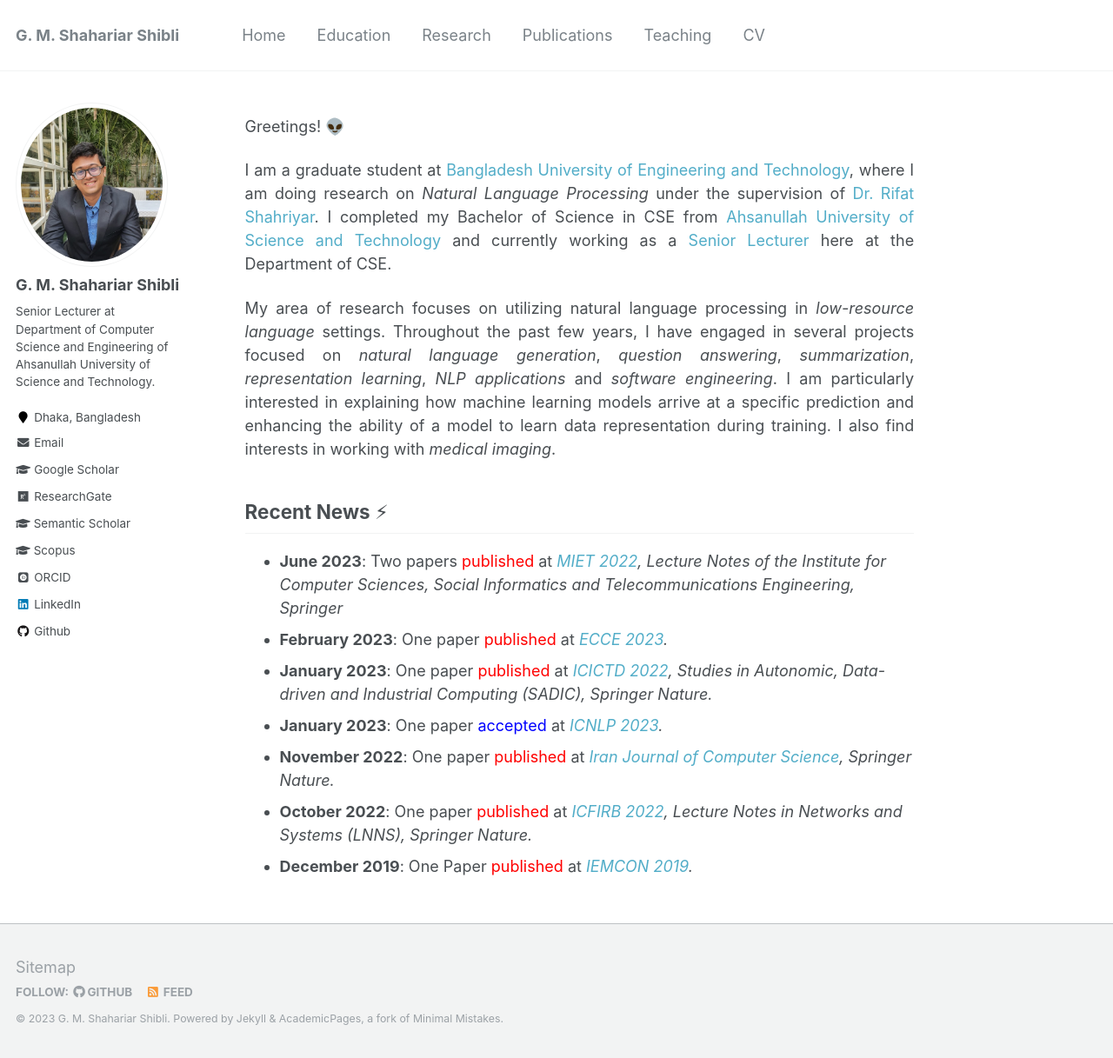
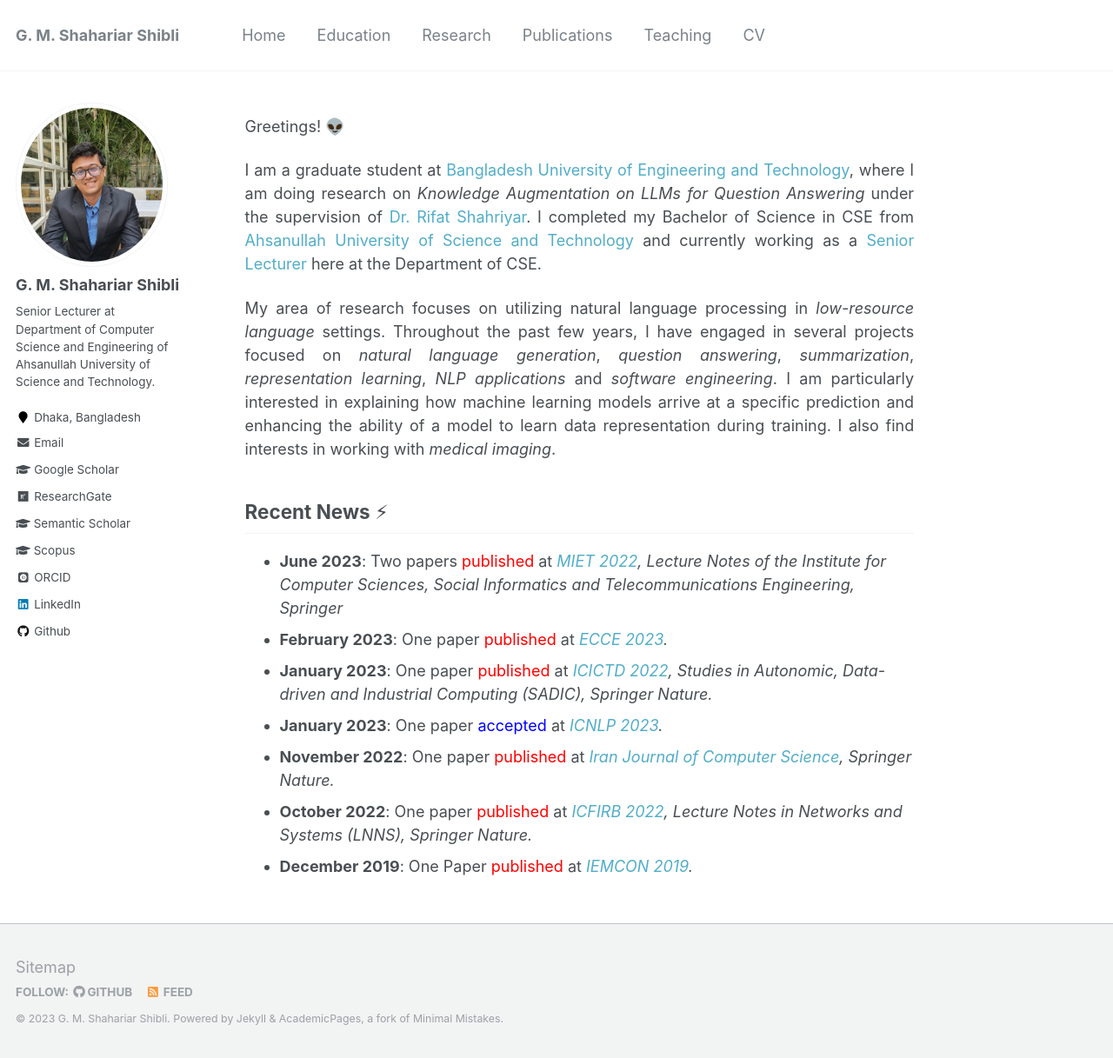
Before and after one commit to shahariar-shibli/shahariar-shibli.github.io, a Jekyll site: the page built from _pages/about.md, in a window 1280 px wide and 1217 px high. Shown: the whole window at 87% size. Built offline with Jekyll 4.4.1, drawn with Linux system fonts in a browser that asks for light colours; some web fonts are replaced.

Commit message:
Update about.md

```diff
--- a/_pages/about.md
+++ b/_pages/about.md
@@ -11,7 +11,7 @@
 Greetings! 👽
 
 <p style="text-align:justify">I am a graduate student at <a href="https://www.buet.ac.bd/">Bangladesh University of Engineering and Technology</a>,
-where I am doing research on <em>Natural Language Processing</em> under the supervision of <a href="https://cse.buet.ac.bd/faculty_list/detail/rifat">Dr. Rifat Shahriyar</a>.
+where I am doing research on <em>Knowledge Augmentation on LLMs for Question Answering</em> under the supervision of <a href="https://cse.buet.ac.bd/faculty_list/detail/rifat">Dr. Rifat Shahriyar</a>.
 I completed my Bachelor of Science in CSE from <a href="https://aust.edu/">Ahsanullah University of Science and Technology</a> and
 currently working as a <a href="https://aust.edu/cse/faculty_member/mr_g_m_shahariar">Senior Lecturer</a> here at the Department of CSE.</p>
 
```
